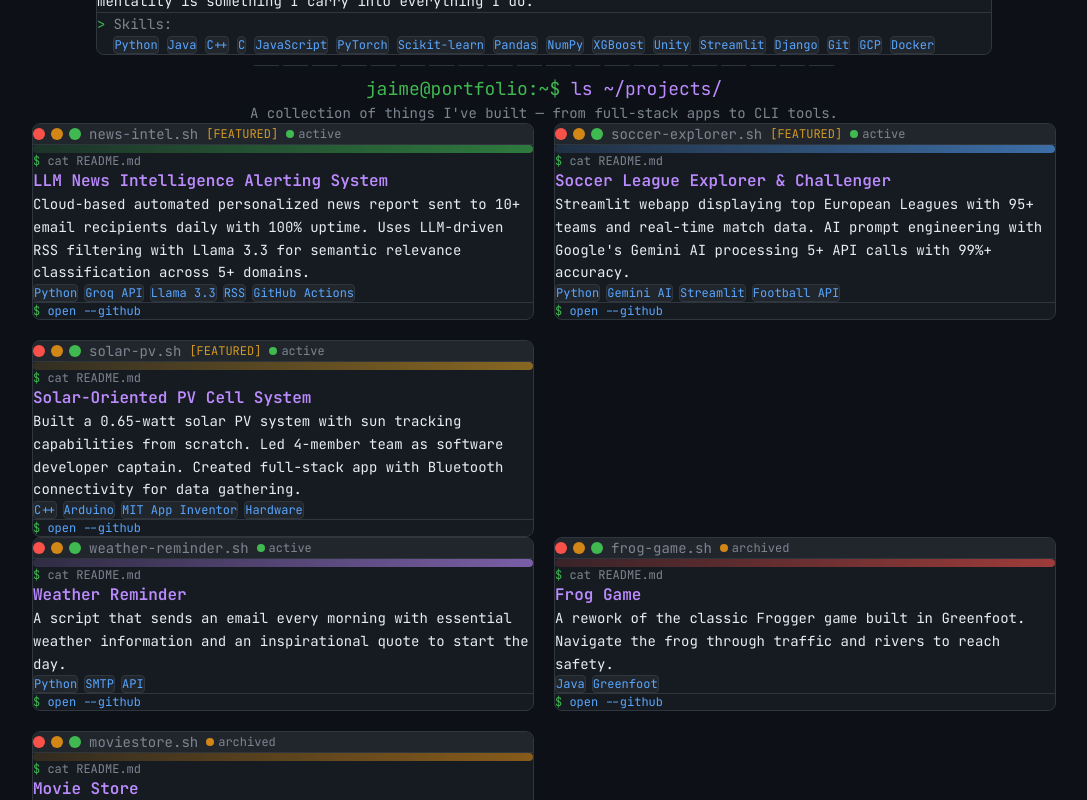
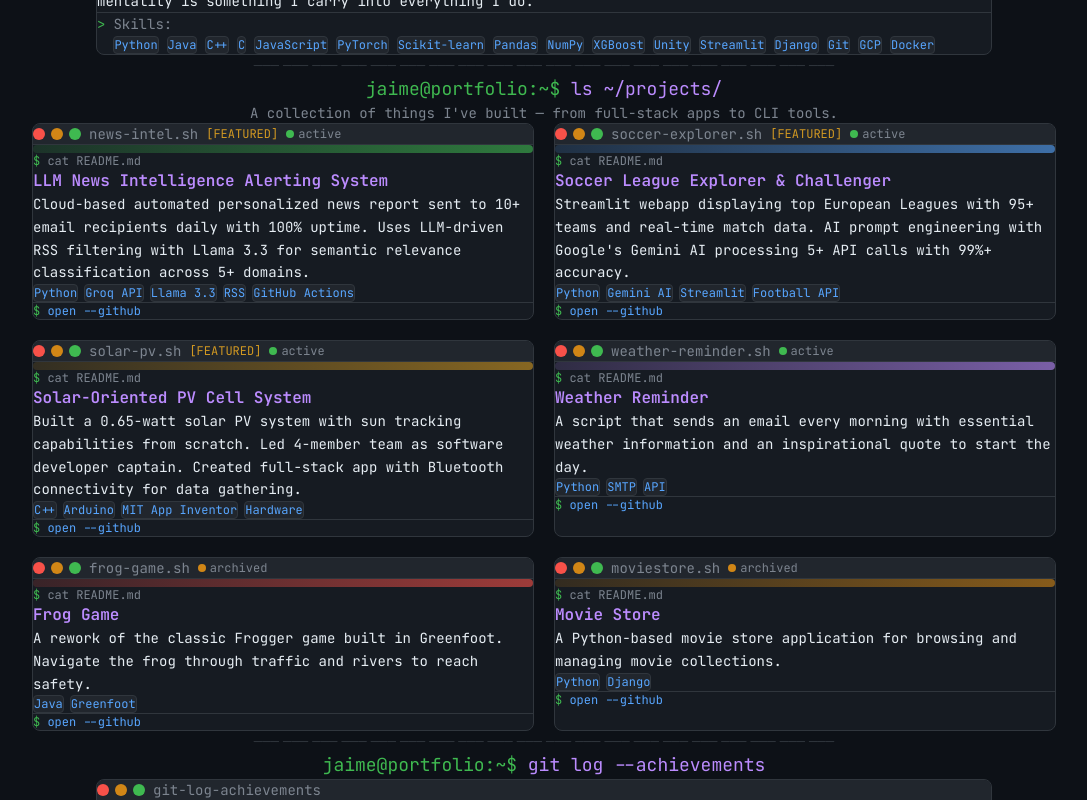
Before and after one commit to JaimeJr1/Portfolio, a React (Vite) app: page / in a window 1280 px wide. Shown: the part 1240-2040 px from the top of the page, without its empty margins (96-1183 px from the left). Built offline with nearby package versions, Linux system fonts and the light colour scheme.

Commit message:
Fix project cards layout — single continuous grid with equal-height cards

```diff
--- a/src/sections/Projects.jsx
+++ b/src/sections/Projects.jsx
@@ -23,6 +23,7 @@ function ProjectCard({ project, index }) {
       whileInView={{ opacity: 1, y: 0 }}
       viewport={{ once: true, margin: '-30px' }}
       transition={{ duration: 0.4, delay: index * 0.1 }}
+      className="h-full"
     >
       <TerminalWindow
         title={
@@ -89,8 +90,7 @@ function ProjectCard({ project, index }) {
 }
 
 export default function Projects() {
-  const featured = projects.filter((p) => p.featured)
-  const rest = projects.filter((p) => !p.featured)
+  const sorted = [...projects].sort((a, b) => (b.featured ? 1 : 0) - (a.featured ? 1 : 0))
 
   return (
     <section className="w-full px-4 py-20 max-w-5xl mx-auto">
@@ -100,19 +100,9 @@ export default function Projects() {
         A collection of things I've built — from full-stack apps to CLI tools.
       </p>
 
-      {/* Featured projects first */}
-      {featured.length > 0 && (
-        <div className="grid grid-cols-1 md:grid-cols-2 gap-5 mb-5">
-          {featured.map((project, i) => (
-            <ProjectCard key={project.title} project={project} index={i} />
-          ))}
-        </div>
-      )}
-
-      {/* Rest */}
       <div className="grid grid-cols-1 md:grid-cols-2 gap-5">
-        {rest.map((project, i) => (
-          <ProjectCard key={project.title} project={project} index={i + featured.length} />
+        {sorted.map((project, i) => (
+          <ProjectCard key={project.title} project={project} index={i} />
         ))}
       </div>
     </section>
```
